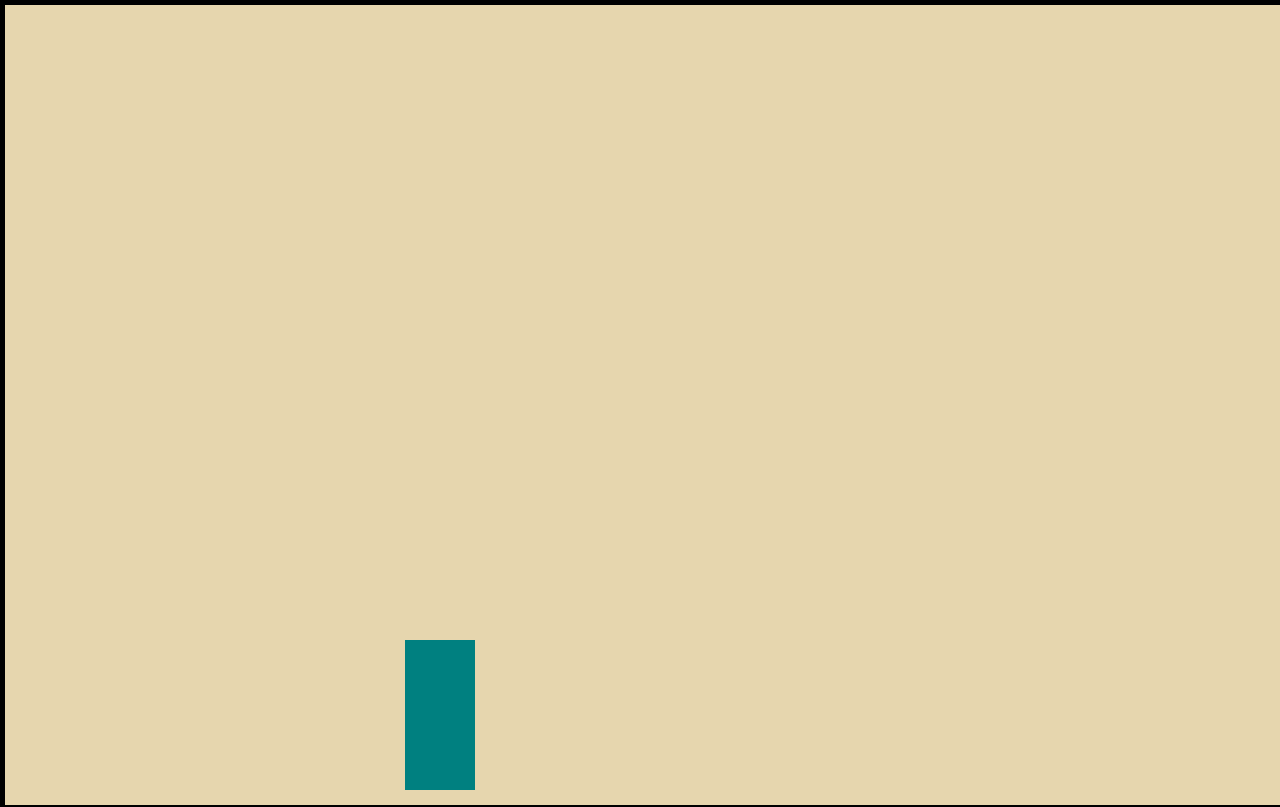
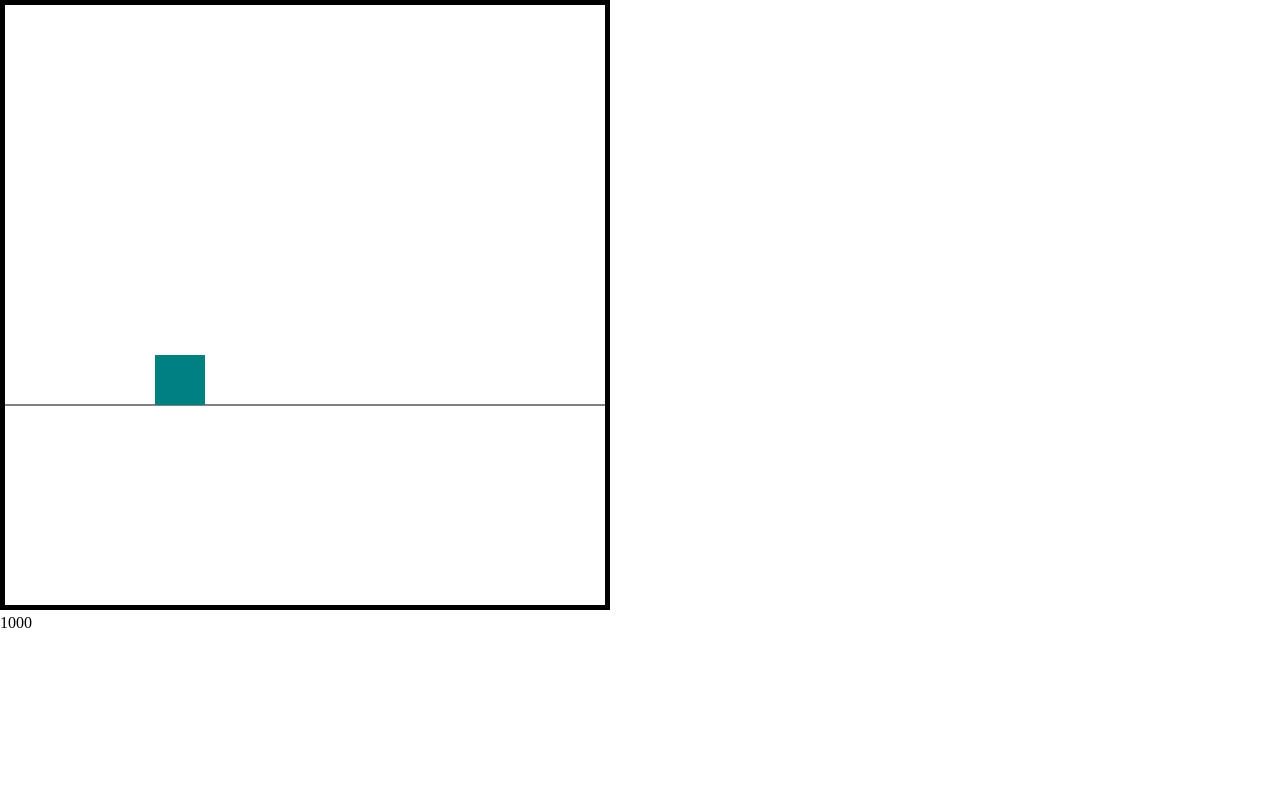
Before and after one commit to Jason-Tighe/Project1-GameTime, a plain HTML site: page index.html in a window 1280 px wide. Shown: the top 807 px of the page. Drawn offline with Linux system fonts and the light colour scheme.

Commit message:
Okay tried something different and cleaned up code.

```diff
--- a/css/style.css
+++ b/css/style.css
@@ -5,26 +5,24 @@
 
 canvas{
   border: 5px solid;
-  background-color: #e6d6ae;
-  z-index: -1;
 }
 
 .mainBoi{
-  width: 20px;
+  /* width: 20px;
   height: 50px;
   background-color: teal;
   position: relative;
-  top: 150px;
+  top: 150px; */
 
 }
 
 .badBoi{
-  width: 20px;
+  /* width: 20px;
   height: 20px;
   background-color: orange;
   position: relative;
   top: 130px;
-  left: 480px;
+  left: 480px; */
   /* animation: badBoi 1s infinite linear; */
 }
 
--- a/js/script.js
+++ b/js/script.js
@@ -1,39 +1,168 @@
 const game = document.querySelector('.game')
 const canvas = document.querySelector('canvas')
-const pen = document.querySelector('.mainBoi');
+const mainBoi = document.querySelector('.mainBoi');
 const badBoi = document.querySelector('.badBoi');
 const boop = document.querySelector('#boop')
 const baap = document.querySelector('#baap')
 const dist = document.querySelector('#counter')
 
 
-canvas.width = window.innerWidth;
-canvas.height = window.innerHeight;
-const c = canvas.getContext('2d');
+canvas.width = 600;
+canvas.height = 600;
+const ctx = canvas.getContext('2d');
+// const b = canvas.getContext('2d');
+// const g = canvas.getContext('2d');
+
+// g.fillStyle = "darkgrey"
+// g.fillRect(0,775,innerWidth, 1000)
+// g.fillStyle = "grey"
+// g.fillRect(0,775,innerWidth, 25)
+
+class Player{
+  constructor(x, y, size, color){
+    this.x = x;
+    this.y = y;
+    this.size = size;
+    this.color = color;
+    this.jumpHeight = 12;
+    this.shouldJump = false;
+    this.jumpCounter = 0;
+  }
+  jump(){
+    if(this.shouldJump){
+      this.jumpCounter++;
+      if(this.jumpCounter < 15){
+       this.y -= this.jumpHeight;
+    } else if(this.jumpCounter > 14 && this.jumpCounter < 19){
+      this.y += 0;
+    } else if (this.jumpCounter < 33){
+      this.y += this.jumpHeight;
+    }
+
+    if(this.jumpCounter >= 32){
+      this.shouldJump = false;
+    }
+    }
+  }
+  draw(){
+    this.jump();
+    ctx.fillStyle = this.color;
+    ctx.fillRect(this.x, this.y, this.size, this.size);
+  }
+}
 
 
-// c.fillRext(x,y,width, height)
-//this is setting up the  siz of  the shape to be a variable that I can update
-// c.fillRect(100,635, 70, 150)
+let player = new Player( 150, 350, 50, "teal");
 
-let xM = 100
-let yM = 635
-let wM = 70
-let hM = 150
-let dX = 1
+class Enemy {
+  constructor(size, speed){
+    this.x = canvas.width + size;
+    this.y = 400 - size;
+    this.size = size;
+    this.color = "orange";
+    this.slideSpeed = speed;
+  }
+  draw(){
+    ctx.fillStyle = this.color;
+    ctx.fillRect(this.x, this.y, this.size, this.size);
+  }
+  slide(){
+    this.draw();
+    this.x -= this.slideSpeed;
+  }
+}
 
+let pillarMen = []
+
+
+function drawBackgroundLine(){
+    ctx.beginPath();
+    ctx.moveTo(0,400)
+    ctx.lineTo(600,400)
+    ctx.lineWidth = 1.9;
+    ctx.strokeStyle = "grey"
+    ctx.stroke();
+}
 
 function animate(){
   requestAnimationFrame(animate);
-  c.clearRect(0,0,innerWidth, innerHeight);
-  c.beginPath();
-  c.fillStyle = 'teal',
-  c.fillRect(xM, yM, wM, hM)
+  ctx.clearRect(0,0,canvas.width, canvas.height)
 
-  xM += dX;
+  drawBackgroundLine();
+
+  player.draw();
+
+  pillarMen.forEach(pillarMan => {
+    pillarMan.slide();
+  });
+
 }
 
 animate();
+
+addEventListener("keydown", (e)=>{
+  if(e.code === 'Space'){
+    if(!player.shouldJump){
+      player.jumpCounter=0;
+      player.shouldJump = true;
+    }
+  }
+})
+
+
+//
+// // c.fillRext(x,y,width, height)
+// //this is setting up the  siz of  the shape to be a variable that I can update
+// // c.fillRect(100,635, 70, 150)
+// //starting coords for mainBoi
+// let xM = 100
+// let yM = 635
+// let wM = 70
+// let hM = 150
+// let dX = 1
+//
+//
+// var xB = innerWidth
+// var yB = 720
+// var wB = 70
+// var hB = 70
+// var dxB = 1
+//
+// // function animate(){
+// //   requestAnimationFrame(animate);
+// //   b.clearRect(xB,yB,innerWidth,innerHeight);
+// //   b.beginPath();
+// //   // g.fillStyle = "darkgrey"
+// //   // g.fillRect(0,775,innerWidth, 1000)
+// //   // g.fillStyle = "grey"
+// //   // g.fillRect(0,775,innerWidth, 25)
+// //   b.fillStyle = 'red',
+// //   b.fillRect(xB, yB, wB, hB)
+// //
+// //
+// //   xB -= dxB;
+// // }
+//
+// // animate();
+//
+//
+// m.fillStyle = 'orange',
+// m.fillRect(xM, yM, wM, hM)
+//
+// function jump(){
+//   if(yM > limit && !goingDown){
+//           yM-=10;
+//       } else{
+//       goingDown = true;
+//           yM +=10;
+//           if(yM > jump_y){
+//               clearInterval(jumping);
+//               goingDown = false;
+//           }
+//
+//       }
+//   }
+  // body.addEventListener('click', (e) =>{jump() });
 
   //this is getting the coords
   // function getCoords(elem) {
@@ -96,14 +225,14 @@ animate();
 
   // xBUpdate()
 
-
-  function jump(){
-    if(pen.classList != 'animate')
-    {pen.classList.add('animate')
-  }
-     setTimeout(function(){
-      pen.classList.remove('animate')},600)
-  }
+  //
+  // function jump(){
+  //   if(mainBoi.classList != 'animate')
+  //   {pen.classList.add('animate')
+  // }
+  //    setTimeout(function(){
+  //     mainBoi.classList.remove('animate')},600)
+  // }
 
 
 
@@ -115,4 +244,3 @@ animate();
   // }, 10);
 
   //this allows us to click anywhere with the game div to get it to jump instead of just the chracter itself
-  gameBoy.addEventListener('click', (e) =>{jump() });
```
